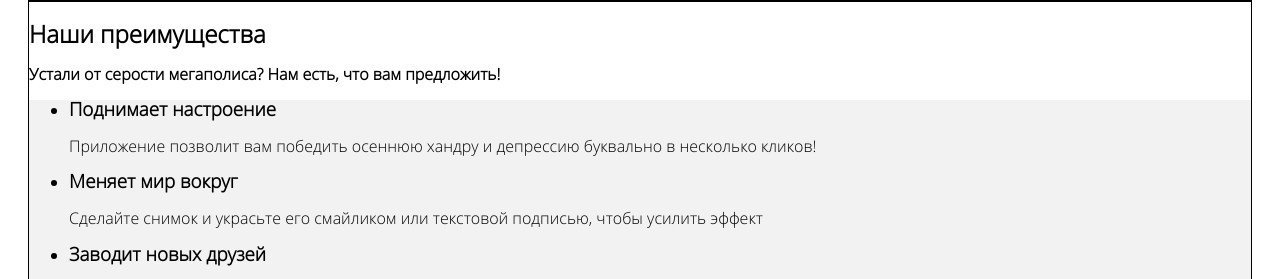
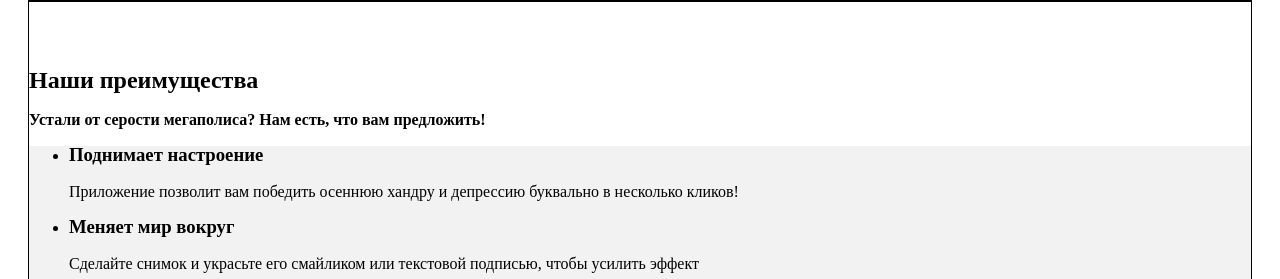
Before and after one commit to EvgenyFirst/615575-pink-18, a website: page source/index.html in a window 1280 px wide. Shown: the part 445-724 px from the top of the page. Drawn offline with Linux system fonts and the light colour scheme.

Commit message:
Исправление ошибок по линтеру

```diff
--- a/source/sass/01 - advantages.scss
+++ b/source/sass/01 - advantages.scss
@@ -4,8 +4,9 @@
 
   margin-left: 20px;
   margin-right: 20px;
-  padding-top: 46x;
+  padding-top: 46px;
 }
+
 .slider__list {
   background-color: #f2f2f2;
 }
--- a/source/sass/01 - application.scss
+++ b/source/sass/01 - application.scss
@@ -1,8 +1,8 @@
 @font-face {
-  font-family: "Open Sans";
+  font-family: "Open Sans Light";
   src: url("../fonts/opensanslight.woff2") format("woff2"),
-      url("../fonts/opensanslight.woff") format("woff");
- }
+    url("../fonts/opensanslight.woff") format("woff");
+}
 
 .application {
   background: no-repeat url("../img/bg-back-mobile@1x.jpg");
@@ -11,9 +11,11 @@
   margin-right: 20px;
   padding-bottom: 35px;
 }
+
 .application__apps {
   background-color: #1d2631;
 }
+
 .application__platform {
-  font-family: "Open Sans", Arial, sans-serif;
+  font-family: "Open Sans Light", "Arial", sans-serif;
 }
--- a/source/sass/02 - photo-users.scss
+++ b/source/sass/02 - photo-users.scss
@@ -5,18 +5,23 @@
   margin-left: 20px;
   margin-right: 20px;
 }
+
 .photo-users__bg {
   background: no-repeat url("../img/bg-back-mobile@1x.jpg");
 }
+
 .photo-users__item--up {
   background-color: #f2f2f2;
 }
+
 .photo-users__list {
   margin-top: 55px;
 }
+
 .photo-users__item {
   margin-bottom: 20px;
 }
+
 .info-header {
   padding-top: 25px;
   padding-left: 17px;
--- a/source/sass/03 - contest-users.scss
+++ b/source/sass/03 - contest-users.scss
@@ -3,8 +3,6 @@
   border: 1px solid black;
   margin-left: 20px;
   margin-right: 20px;
-}
-.contest-users {
   padding-top: 34px;
   padding-bottom: 53px;
 }
--- a/source/sass/page-header.scss
+++ b/source/sass/page-header.scss
@@ -1,5 +1,5 @@
 .page-header {
-  background-color:#283645;
+  background-color: #283645;
   border: 1px solid black;
   margin-top: 22px;
   margin-left: 20px;
--- a/source/sass/style.scss
+++ b/source/sass/style.scss
@@ -1,12 +1,10 @@
-.test {
-  color: red;
-}
-// код для корректного прохождения тестов в задании "3. Препроцессоры и автоматизация 5. Проверяем проект с помощью линтеров"
-
 body {
+  @font-face {
     font-family: "Open Sans";
     src: url("../fonts/opensans.woff2") format("woff2"),
       url("../fonts/OpenSans-Regular.woff") format("woff");
+  }
+
   line-height: 1;
 }
 
@@ -33,49 +31,3 @@ body {
 // contest.html, подключение файлов
 
 // каждому БЭМ-блоку должен соответствовать отдельный препроцессорный файл
-
-// -------------------------------- //
-
-// общие
-
-@mixin page-header {
-
-}
-@mixin page-footer {
-
-}
-
-// общие
-
-// -------------------------------- //
-
-// index.html
-
-@mixin application-index {
-
-}
-@mixin advantages-index {
-
-}
-
-// index.html
-
-// -------------------------------- //
-
-// photo.html
-
-@mixin photo-users {
-
-}
-
-// photo.html
-
-// -------------------------------- //
-
-// contest.html
-
-@mixin contest-users {
-
-}
-
-// contest.html
```
Also changed, not shown: source/css/style.css, 1 other file. Lines whose indentation alone changed are shown as unchanged.
